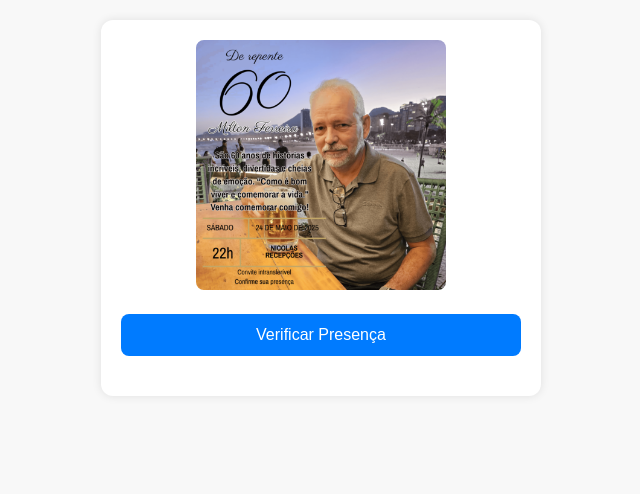
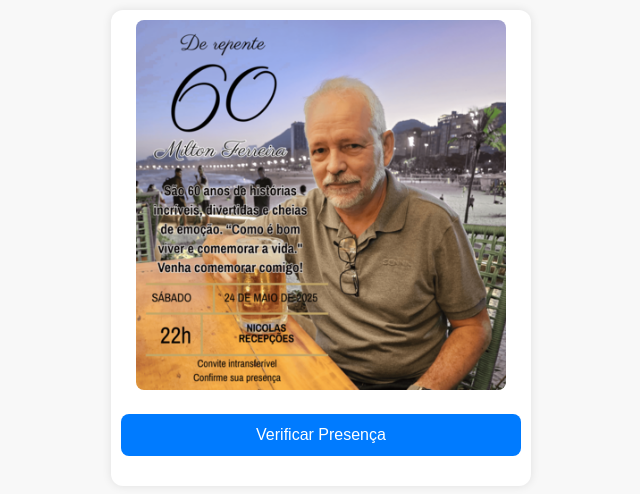
Before and after one commit to miltinho30/meus_60_anos, a plain HTML site: page index.html in a window 1280 px wide. Shown: the whole page, without its empty margins (319-959 px from the left). Drawn offline with Linux system fonts and the light colour scheme.

Commit message:
Update index.html

```diff
--- a/index.html
+++ b/index.html
@@ -21,7 +21,7 @@
     <style>
         body {
             margin: 0;
-            padding: 20px;
+            padding: 10px;
             font-family: Arial, sans-serif;
             background: #f8f8f8;
             display: flex;
@@ -31,7 +31,7 @@
 
         .container {
             background: white;
-            padding: 20px;
+            padding: 10px;
             border-radius: 12px;
             box-shadow: 0 0 10px rgba(0, 0, 0, 0.1);
             max-width: 90%;
@@ -41,7 +41,7 @@
 
         img {
             width: 100%;
-            max-width: 250px;
+            max-width: 370px;
             border-radius: 8px;
             cursor: pointer;
             margin-bottom: 20px;
```
